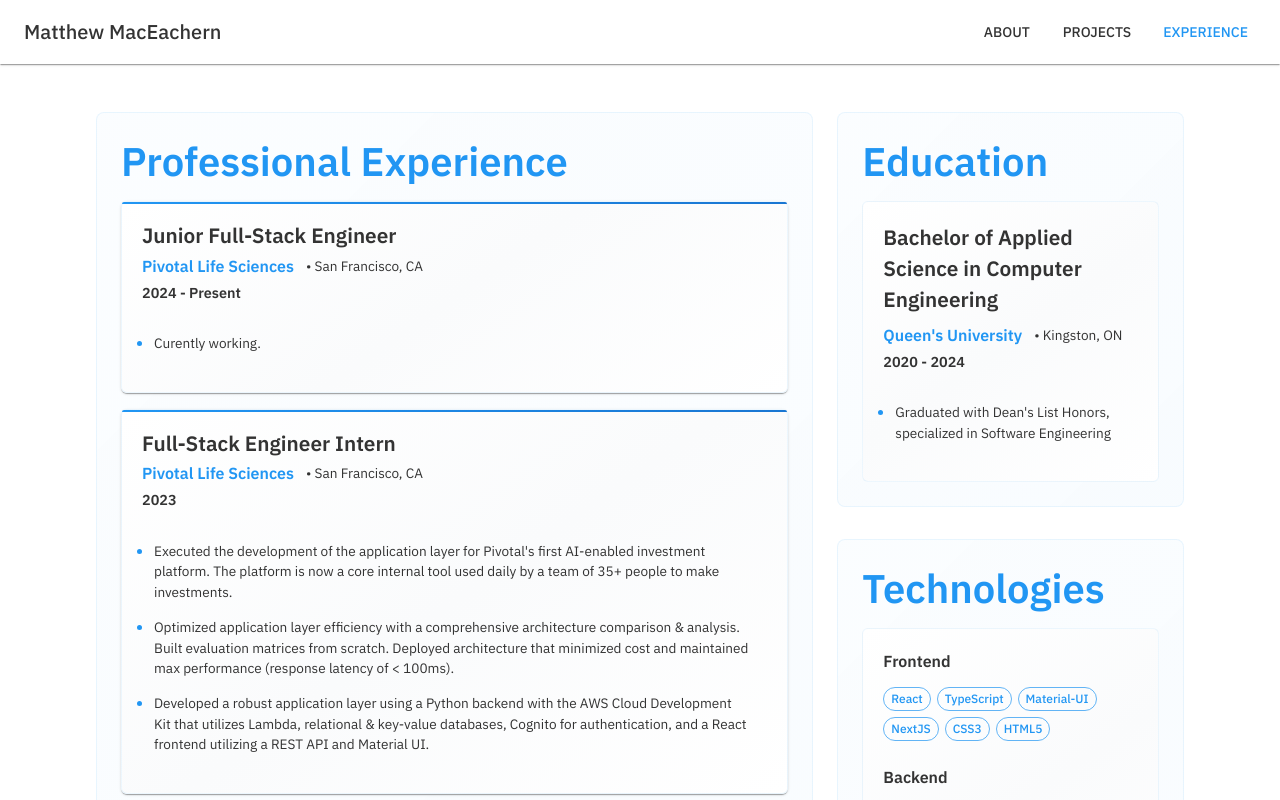
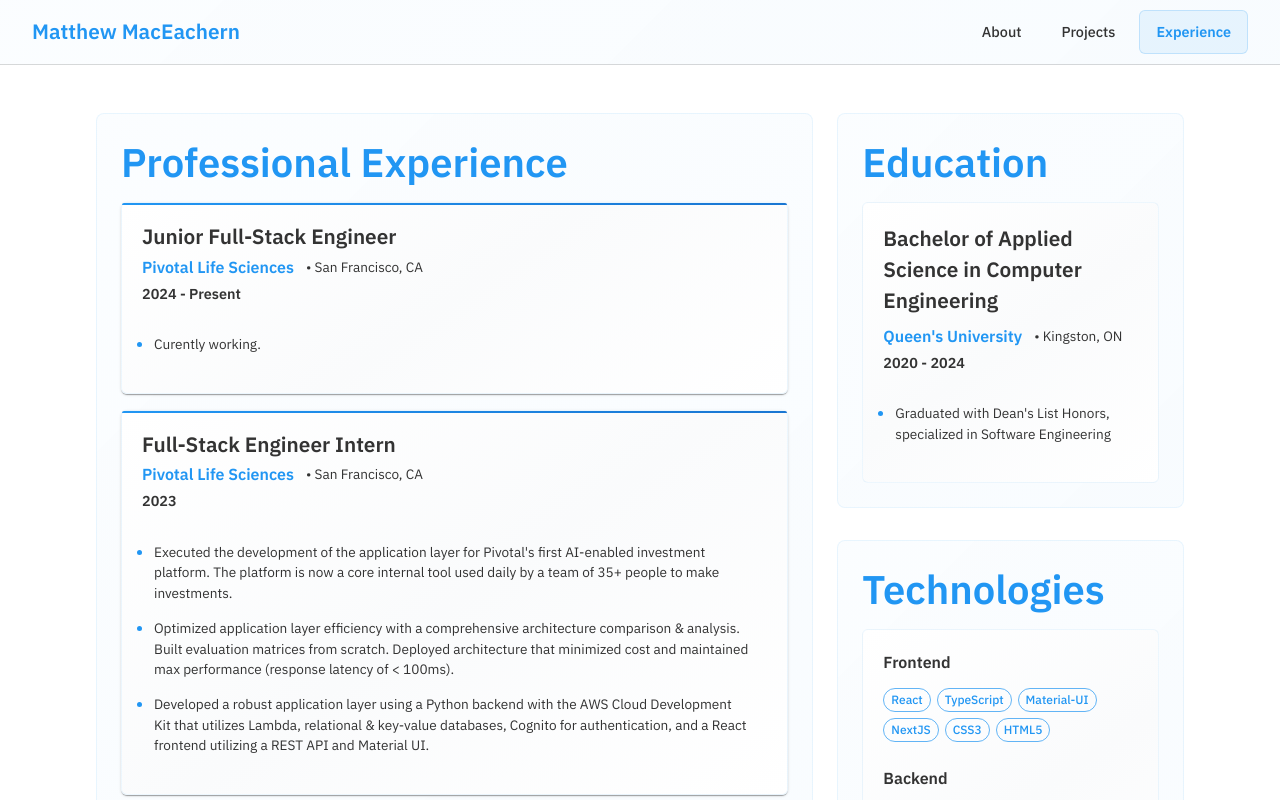
Before and after one commit to mattmac02/Personal_Website, a React (Vite) app: page /experience in a window 1280 px wide. Shown: the top 800 px of the page. Built offline with nearby package versions, Linux system fonts and the light colour scheme.

Commit message:
Navbar remvamp

```diff
--- a/src/components/Navbar.tsx
+++ b/src/components/Navbar.tsx
@@ -33,7 +33,7 @@ const Navbar = () => {
             color: isActive(item.path) ? 'primary.main' : 'inherit',
             cursor: 'pointer',
             '&:hover': {
-              backgroundColor: 'rgba(0, 0, 0, 0.04)',
+              backgroundColor: 'rgba(33, 150, 243, 0.08)',
             },
           }}
         >
@@ -44,28 +44,73 @@ const Navbar = () => {
   );
 
   return (
-    <AppBar position="static" color="transparent" elevation={1}>
-      <Toolbar>
-        <Typography variant="h6" component="div" sx={{ flexGrow: 1 }}>
+    <AppBar
+      position="static"
+      color="transparent"
+      elevation={0}
+      sx={{
+        background: 'linear-gradient(135deg, rgba(33, 150, 243, 0.02) 0%, rgba(33, 150, 243, 0.03) 100%)',
+        borderBottom: '1px solid',
+        borderColor: 'rgba(0, 0, 0, 0.15)',
+        backdropFilter: 'blur(10px)',
+      }}
+    >
+      <Toolbar sx={{ px: { xs: 2, md: 4 } }}>
+        <Typography
+          variant="h6"
+          component="div"
+          sx={{
+            flexGrow: 1,
+            fontWeight: 600,
+            color: 'primary.main',
+            fontSize: { xs: '1.1rem', md: '1.3rem' }
+          }}
+        >
           Matthew MacEachern
         </Typography>
-        <Box sx={{ display: { xs: 'none', sm: 'flex' }, gap: 2 }}>
+        <Box sx={{ display: { xs: 'none', sm: 'flex' }, gap: 1 }}>
           {menuItems.map((item) => (
             <Button
               key={item.path}
               color={isActive(item.path) ? 'primary' : 'inherit'}
               onClick={() => navigate(item.path)}
+              sx={{
+                textTransform: 'none',
+                fontWeight: isActive(item.path) ? 600 : 500,
+                fontSize: '0.9rem',
+                px: 2,
+                py: 1,
+                borderRadius: 1.5,
+                transition: 'all 0.2s ease',
+                '&:hover': {
+                  backgroundColor: isActive(item.path)
+                    ? 'rgba(33, 150, 243, 0.12)'
+                    : 'rgba(33, 150, 243, 0.08)',
+                  transform: 'translateY(-1px)',
+                },
+                ...(isActive(item.path) && {
+                  backgroundColor: 'rgba(33, 150, 243, 0.08)',
+                  border: '1px solid',
+                  borderColor: 'rgba(33, 150, 243, 0.2)',
+                })
+              }}
             >
               {item.text}
             </Button>
           ))}
         </Box>
         <IconButton
-          color="inherit"
+          color="primary"
           aria-label="open drawer"
           edge="start"
           onClick={handleDrawerToggle}
-          sx={{ display: { sm: 'none' } }}
+          sx={{
+            display: { sm: 'none' },
+            backgroundColor: 'rgba(33, 150, 243, 0.08)',
+            '&:hover': {
+              backgroundColor: 'rgba(33, 150, 243, 0.12)',
+            }
+          }}
         >
           <Menu />
         </IconButton>
@@ -80,7 +125,13 @@ const Navbar = () => {
         }}
         sx={{
           display: { xs: 'block', sm: 'none' },
-          '& .MuiDrawer-paper': { boxSizing: 'border-box', width: 240 },
+          '& .MuiDrawer-paper': {
+            boxSizing: 'border-box',
+            width: 240,
+            background: 'linear-gradient(135deg, rgba(33, 150, 243, 0.02) 0%, rgba(33, 150, 243, 0.03) 100%)',
+            borderLeft: '1px solid',
+            borderColor: 'rgba(33, 150, 243, 0.08)',
+          },
         }}
       >
         {drawer}
--- a/src/pages/Experience.tsx
+++ b/src/pages/Experience.tsx
@@ -429,7 +429,7 @@ const Experience = () => {
                   }}
                 >
                   <CardContent sx={{ p: 2.5 }}>
-                    <Typography  component="h3" gutterBottom sx={{ fontWeight: 600, color: 'text.primary', fontSize: { xs: '1.1rem', md: '1.3rem' },}}>
+                    <Typography component="h3" gutterBottom sx={{ fontWeight: 600, color: 'text.primary', fontSize: { xs: '1.1rem', md: '1.3rem' }, }}>
                       {edu.degree}
                     </Typography>
                     <Box sx={{ display: 'flex', alignItems: 'center', gap: 1.5, mb: 0.5 }}>
```
